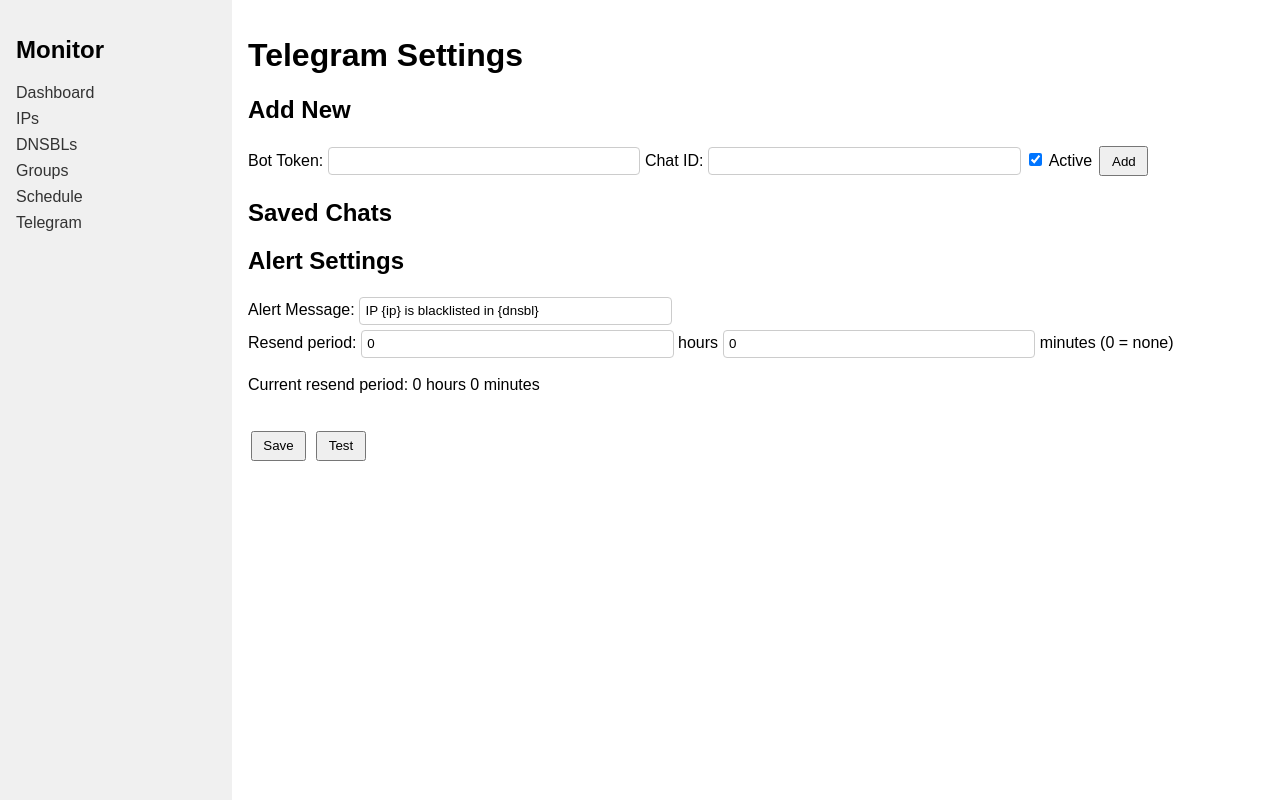
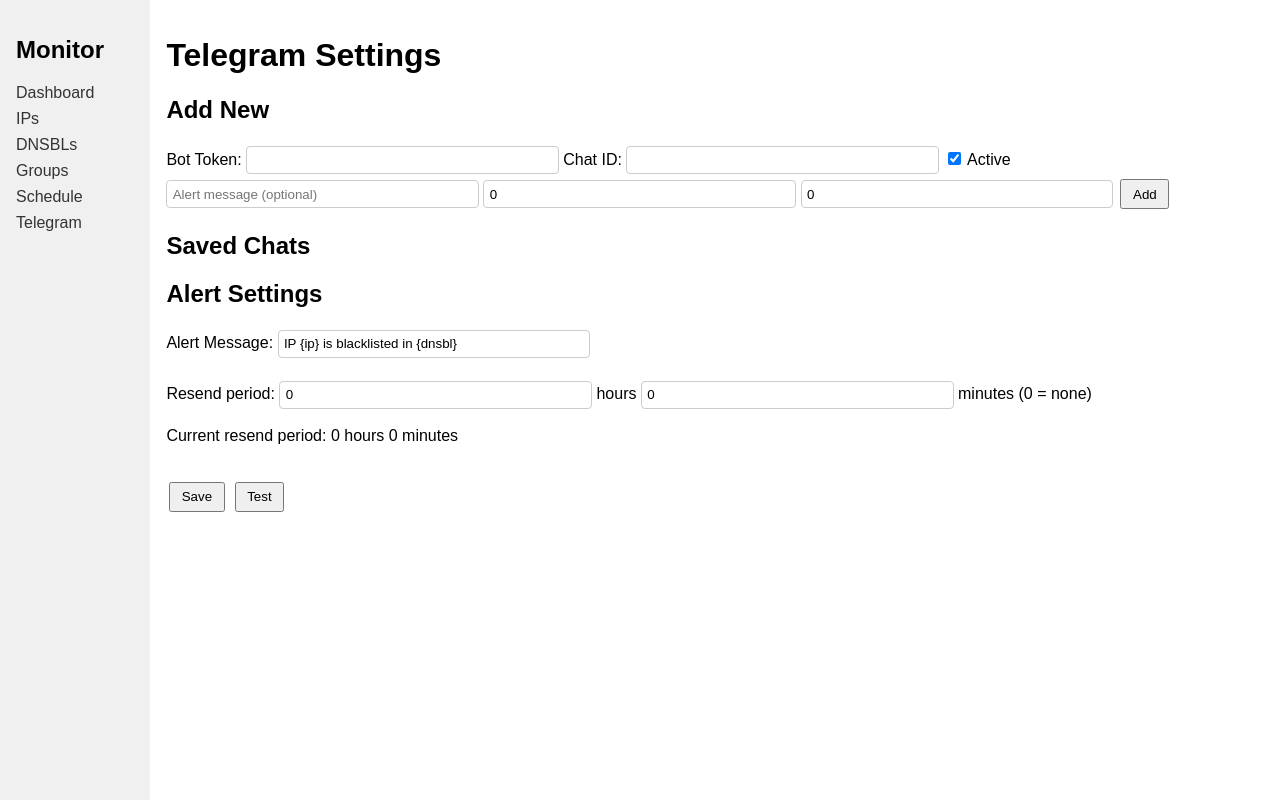
Before and after one commit to Lavine12/Bash, a Flask app: page /telegram in a window 1280 px wide. Run offline with Flask 3, Linux system fonts and the light colour scheme; data comes from the database, SQL or seed files in the repository; data that the repository does not hold is empty.

Commit message:
Add per-chat alert settings and UI improvements

```diff
--- a/blacklist_monitor/app.py
+++ b/blacklist_monitor/app.py
@@ -59,7 +59,9 @@
             id INTEGER PRIMARY KEY AUTOINCREMENT,
             token TEXT,
             chat_id TEXT,
-            active INTEGER DEFAULT 1
+            active INTEGER DEFAULT 1,
+            alert_message TEXT,
+            resend_period INTEGER
         )''')
         c.execute('''CREATE TABLE IF NOT EXISTS settings (
             key TEXT PRIMARY KEY,
@@ -72,6 +74,14 @@
             pass
         try:
             c.execute('ALTER TABLE ip_addresses ADD COLUMN excluded INTEGER DEFAULT 0')
+        except sqlite3.OperationalError:
+            pass
+        try:
+            c.execute('ALTER TABLE telegram_chats ADD COLUMN alert_message TEXT')
+        except sqlite3.OperationalError:
+            pass
+        try:
+            c.execute('ALTER TABLE telegram_chats ADD COLUMN resend_period INTEGER')
         except sqlite3.OperationalError:
             pass
         c.execute('INSERT OR IGNORE INTO settings (key, value) VALUES (?, ?)',
@@ -338,21 +348,12 @@
             try:
                 dns.resolver.resolve(query, 'A')
                 listed = 1
-                alert_message = get_setting('ALERT_MESSAGE', 'IP {ip} is blacklisted in {dnsbl}')
-                period = int(get_setting('RESEND_PERIOD', '0'))
-                send = True
                 prev = c.execute('''SELECT listed, checked_at FROM check_results WHERE ip_id=? AND dnsbl_id=? AND listed=1 ORDER BY checked_at DESC LIMIT 1''',
                                  (ip_id, dnsbl_id)).fetchone()
-                if period == 0:
-                    if prev:
-                        send = False
-                else:
-                    if prev:
-                        prev_time = datetime.datetime.strptime(prev[1], '%Y-%m-%d %H:%M:%S')
-                        if datetime.datetime.now() - prev_time < datetime.timedelta(minutes=period):
-                            send = False
-                if send:
-                    send_telegram_alert(alert_message.format(ip=ip, dnsbl=dnsbl))
+                prev_time = None
+                if prev:
+                    prev_time = datetime.datetime.strptime(prev[1], '%Y-%m-%d %H:%M:%S')
+                send_telegram_alerts(ip, dnsbl, prev_time)
             except dns.resolver.NXDOMAIN:
                 listed = 0
             except Exception as e:
@@ -363,22 +364,37 @@
         conn.commit()
 
 
-def send_telegram_alert(message):
-    text = message
+def send_telegram_alerts(ip, dnsbl, prev_time=None):
     with sqlite3.connect(DB_PATH) as conn:
         c = conn.cursor()
-        rows = c.execute('SELECT token, chat_id FROM telegram_chats WHERE active=1').fetchall()
+        rows = c.execute('SELECT token, chat_id, active, alert_message, resend_period FROM telegram_chats').fetchall()
     if not rows:
         token = get_setting('TELEGRAM_TOKEN', TELEGRAM_TOKEN)
         chat_id = get_setting('TELEGRAM_CHAT_ID', TELEGRAM_CHAT_ID)
         if token and chat_id:
-            rows = [(token, chat_id)]
-    for token, chat_id in rows:
-        url = f'https://api.telegram.org/bot{token}/sendMessage'
-        try:
-            requests.post(url, data={'chat_id': chat_id, 'text': text}, timeout=5)
-        except requests.RequestException as e:
-            print('Telegram send error:', e)
+            msg = get_setting('ALERT_MESSAGE', 'IP {ip} is blacklisted in {dnsbl}')
+            period = int(get_setting('RESEND_PERIOD', '0'))
+            rows = [(token, chat_id, 1, msg, period)]
+    default_msg = get_setting('ALERT_MESSAGE', 'IP {ip} is blacklisted in {dnsbl}')
+    default_period = int(get_setting('RESEND_PERIOD', '0'))
+    for token, chat_id, active, msg, period in rows:
+        if not active:
+            continue
+        message = msg or default_msg
+        resend = period if period is not None else default_period
+        send = True
+        if resend == 0:
+            if prev_time:
+                send = False
+        else:
+            if prev_time and datetime.datetime.now() - prev_time < datetime.timedelta(minutes=resend):
+                send = False
+        if send:
+            url = f'https://api.telegram.org/bot{token}/sendMessage'
+            try:
+                requests.post(url, data={'chat_id': chat_id, 'text': message.format(ip=ip, dnsbl=dnsbl)}, timeout=5)
+            except requests.RequestException as e:
+                print('Telegram send error:', e)
 
 
 def send_test_message(token=None, chat_id=None, message='Test message'):
@@ -431,16 +447,30 @@
                 tok = request.form.get('token', '').strip()
                 chat = request.form.get('chat_id', '').strip()
                 active = 1 if request.form.get('active') == 'on' else 0
+                msg = request.form.get('alert_message', '').strip() or None
+                try:
+                    rh = int(request.form.get('resend_hours', 0))
+                    rm = int(request.form.get('resend_minutes', 0))
+                    period_val = rh * 60 + rm
+                except ValueError:
+                    period_val = None
                 if tok and chat:
-                    c.execute('INSERT INTO telegram_chats (token, chat_id, active) VALUES (?, ?, ?)',
-                              (tok, chat, active))
+                    c.execute('INSERT INTO telegram_chats (token, chat_id, active, alert_message, resend_period) VALUES (?, ?, ?, ?, ?)',
+                              (tok, chat, active, msg, period_val))
             elif action == 'Update':
                 row_id = request.form.get('row_id')
                 tok = request.form.get('token', '').strip()
                 chat = request.form.get('chat_id', '').strip()
                 active = 1 if request.form.get('active') == 'on' else 0
-                c.execute('UPDATE telegram_chats SET token=?, chat_id=?, active=? WHERE id=?',
-                          (tok, chat, active, row_id))
+                msg = request.form.get('alert_message', '').strip() or None
+                try:
+                    rh = int(request.form.get('resend_hours', 0))
+                    rm = int(request.form.get('resend_minutes', 0))
+                    period_val = rh * 60 + rm
+                except ValueError:
+                    period_val = None
+                c.execute('UPDATE telegram_chats SET token=?, chat_id=?, active=?, alert_message=?, resend_period=? WHERE id=?',
+                          (tok, chat, active, msg, period_val, row_id))
             elif action == 'Delete':
                 row_id = request.form.get('row_id')
                 c.execute('DELETE FROM telegram_chats WHERE id=?', (row_id,))
@@ -459,12 +489,22 @@
                 resend_period = period_val
             elif action == 'Test':
                 msg = request.form.get('alert_message', '').strip() or 'Test Message'
-                send_test_message(message=msg)
+                row_id = request.form.get('row_id')
+                if row_id:
+                    row = c.execute('SELECT token, chat_id FROM telegram_chats WHERE id=?', (row_id,)).fetchone()
+                    if row:
+                        send_test_message(token=row[0], chat_id=row[1], message=msg)
+                else:
+                    send_test_message(message=msg)
         conn.commit()
-        chats = c.execute('SELECT id, token, chat_id, active FROM telegram_chats').fetchall()
+        chats = c.execute('SELECT id, token, chat_id, active, alert_message, resend_period FROM telegram_chats').fetchall()
     rh_disp = resend_period // 60
     rm_disp = resend_period % 60
-    return render_template('telegram.html', chats=chats, message=alert_message,
+    chat_settings = []
+    for row in chats:
+        rperiod = row[5] if row[5] is not None else resend_period
+        chat_settings.append((row[0], row[1], row[2], row[3], row[4], rperiod // 60, rperiod % 60))
+    return render_template('telegram.html', chats=chat_settings, message=alert_message,
                            resend_hours=rh_disp, resend_minutes=rm_disp)
 
 
--- a/blacklist_monitor/static/style.css
+++ b/blacklist_monitor/static/style.css
@@ -63,6 +63,11 @@
     border: 1px solid #ccc;
     border-radius: 4px;
 }
+.wide-select {
+    padding: 0.4em;
+    margin: 0.2em 0;
+    width: 300px;
+}
 .row-listed { background-color: #ffe6e6; }
 .row-clean { background-color: #e6ffe6; }
 .row-unknown { background-color: #f9f9f9; }
--- a/blacklist_monitor/templates/dnsbls.html
+++ b/blacklist_monitor/templates/dnsbls.html
@@ -11,6 +11,7 @@
     <br>
     <button type="submit" formaction="{{ url_for('bulk_dnsbls') }}">Add List</button>
     <button type="submit" formaction="{{ url_for('delete_selected_dnsbls') }}">Delete Selected</button>
+    <br><br>
     <table>
         <tr><th><input type="checkbox" onclick="toggleAll(this)"></th><th>DNSBL</th></tr>
         {% for dnsbl in dnsbls %}
--- a/blacklist_monitor/templates/groups.html
+++ b/blacklist_monitor/templates/groups.html
@@ -5,6 +5,7 @@
     <input type="text" name="group" placeholder="Group name" required class="telegram-input">
     <input type="submit" value="Add">
 </form>
+<br>
 <table>
     <tr><th>Group</th><th>Actions</th></tr>
     {% for g in groups %}
--- a/blacklist_monitor/templates/ips.html
+++ b/blacklist_monitor/templates/ips.html
@@ -3,7 +3,7 @@
 <h1>IP Addresses</h1>
 <form method="post">
     <input type="text" name="ip" placeholder="IP or CIDR range" required class="telegram-input">
-    <select name="group_id">
+    <select name="group_id" class="wide-select">
         <option value="">No Group</option>
         {% for g in groups %}
         <option value="{{ g[0] }}">{{ g[1] }}</option>
@@ -15,7 +15,7 @@
 <form method="post" action="{{ url_for('bulk_ips') }}">
     <textarea name="ips_bulk" rows="4" cols="40" placeholder="one IP or CIDR per line" class="telegram-input"></textarea>
     <br>
-    <select name="group_id">
+    <select name="group_id" class="wide-select">
         <option value="">No Group</option>
         {% for g in groups %}
         <option value="{{ g[0] }}">{{ g[1] }}</option>
@@ -24,7 +24,7 @@
     <input type="submit" value="Add List">
 </form>
 <form method="post" id="group-form" action="{{ url_for('set_group') }}">
-    <select name="group_id">
+    <select name="group_id" class="wide-select">
         <option value="">Ungroup</option>
         {% for g in groups %}
         <option value="{{ g[0] }}">{{ g[1] }}</option>
--- a/blacklist_monitor/templates/telegram.html
+++ b/blacklist_monitor/templates/telegram.html
@@ -9,6 +9,9 @@
     <label>Chat ID:</label>
     <input type="text" name="chat_id" class="telegram-input">
     <label><input type="checkbox" name="active" checked> Active</label>
+    <input type="text" name="alert_message" placeholder="Alert message (optional)" class="telegram-input">
+    <input type="number" name="resend_hours" value="0" min="0" class="telegram-input" placeholder="hours">
+    <input type="number" name="resend_minutes" value="0" min="0" max="59" class="telegram-input" placeholder="minutes">
     <button type="submit">Add</button>
 </form>
 
@@ -19,8 +22,12 @@
     <input type="text" name="token" value="{{ c[1] }}" class="telegram-input">
     <input type="text" name="chat_id" value="{{ c[2] }}" class="telegram-input">
     <label><input type="checkbox" name="active" {% if c[3] %}checked{% endif %}> Active</label>
+    <input type="text" name="alert_message" value="{{ c[4] }}" placeholder="default message" class="telegram-input">
+    <input type="number" name="resend_hours" value="{{ c[5] }}" min="0" class="telegram-input"> hours
+    <input type="number" name="resend_minutes" value="{{ c[6] }}" min="0" max="59" class="telegram-input"> minutes
     <button type="submit" name="action" value="Update">Update</button>
     <button type="submit" name="action" value="Delete">Delete</button>
+    <button type="submit" name="action" value="Test">Test</button>
 </form>
 {% endfor %}
 
@@ -29,7 +36,7 @@
     <input type="hidden" name="action" value="SaveMsg">
     <label>Alert Message:</label>
     <input type="text" name="alert_message" value="{{ message }}" class="telegram-input">
-    <br>
+    <br><br>
     <label>Resend period:</label>
     <input type="number" name="resend_hours" value="0" placeholder="{{ resend_hours }}" min="0" class="telegram-input"> hours
     <input type="number" name="resend_minutes" value="0" placeholder="{{ resend_minutes }}" min="0" max="59" class="telegram-input"> minutes (0 = none)
```
